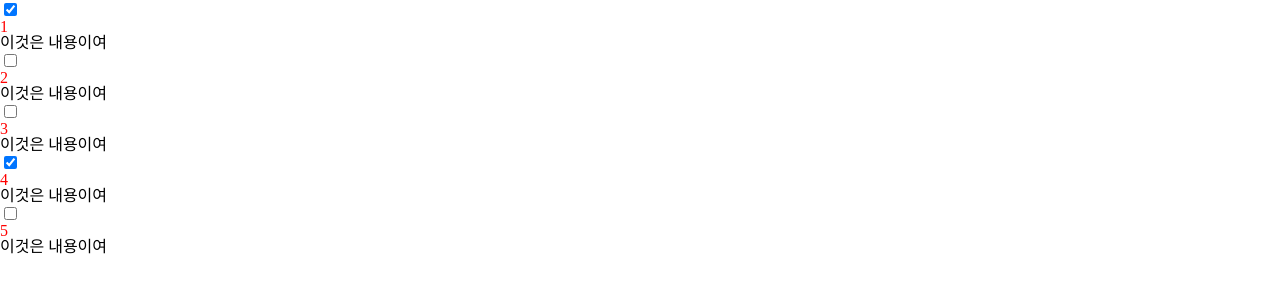
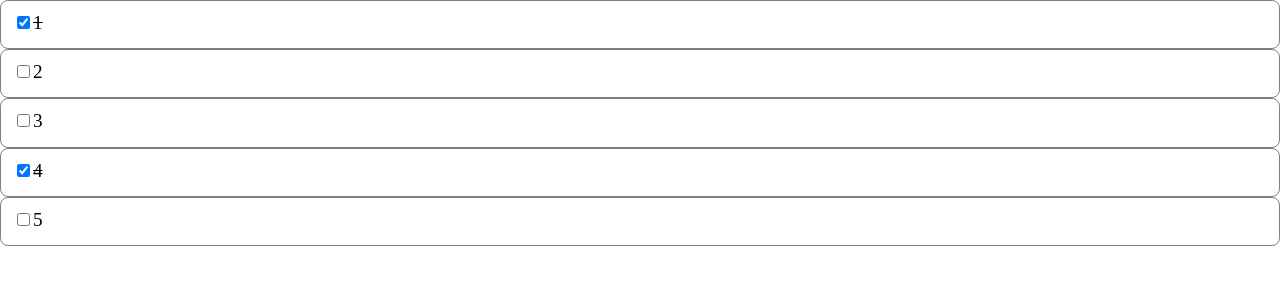
Before and after one commit to akfakf0509/Composition-To-do-List, a Nuxt app: page / in a window 1280 px wide. Shown: the top 300 px of the page. Built offline with nearby package versions, Linux system fonts and the light colour scheme.

Commit message:
feat: WorkCard 스타일 정리

```diff
--- a/components/WorkCard.vue
+++ b/components/WorkCard.vue
@@ -1,7 +1,9 @@
 <script setup lang="ts">
 export interface Props {
+    content: string;
+    id: number;
+    isDone: boolean;
     title: string;
-    isDone: boolean;
 }
 export interface Emits {
     (e: "change", isDone: boolean): void;
@@ -9,7 +11,14 @@ export interface Emits {
 
 const props = defineProps<Props>();
 const emit = defineEmits<Emits>();
-const { isDone, title } = toRefs(props);
+const { content, id, isDone, title } = toRefs(props);
+
+const titleClasses = computed(() => {
+    return [
+        "work-card__header__title",
+        { "work-card__header__title--done": isDone.value },
+    ];
+});
 
 function emitChange() {
     emit("change", !isDone.value);
@@ -18,16 +27,40 @@ function emitChange() {
 
 <template>
     <li class="work-card">
-        <input type="checkbox" :checked="isDone" @change="emitChange" />
-        <p class="work-card__title">{{ title }}</p>
-        이것은 내용이여
+        <p class="work-card__header">
+            <input
+                :id="`checkbox-${id}`"
+                class="work-card__header__checkbox"
+                type="checkbox"
+                :checked="isDone"
+                @change="emitChange"
+            />
+            <label :for="`checkbox-${id}`" :class="titleClasses">
+                {{ title }}
+            </label>
+        </p>
+        <p class="work-card__content">{{ content }}</p>
     </li>
 </template>
 
 <style lang="scss" scoped>
 .work-card {
-    &__title {
-        color: red;
+    padding: 12px;
+    border: 1px solid gray;
+    border-radius: 8px;
+
+    &__header {
+        &__title {
+            font-size: 1.2rem;
+
+            &--done {
+                text-decoration: line-through;
+            }
+        }
+    }
+    &__content {
+        margin-top: 4px;
+        color: dimgray;
     }
 }
 </style>
```
